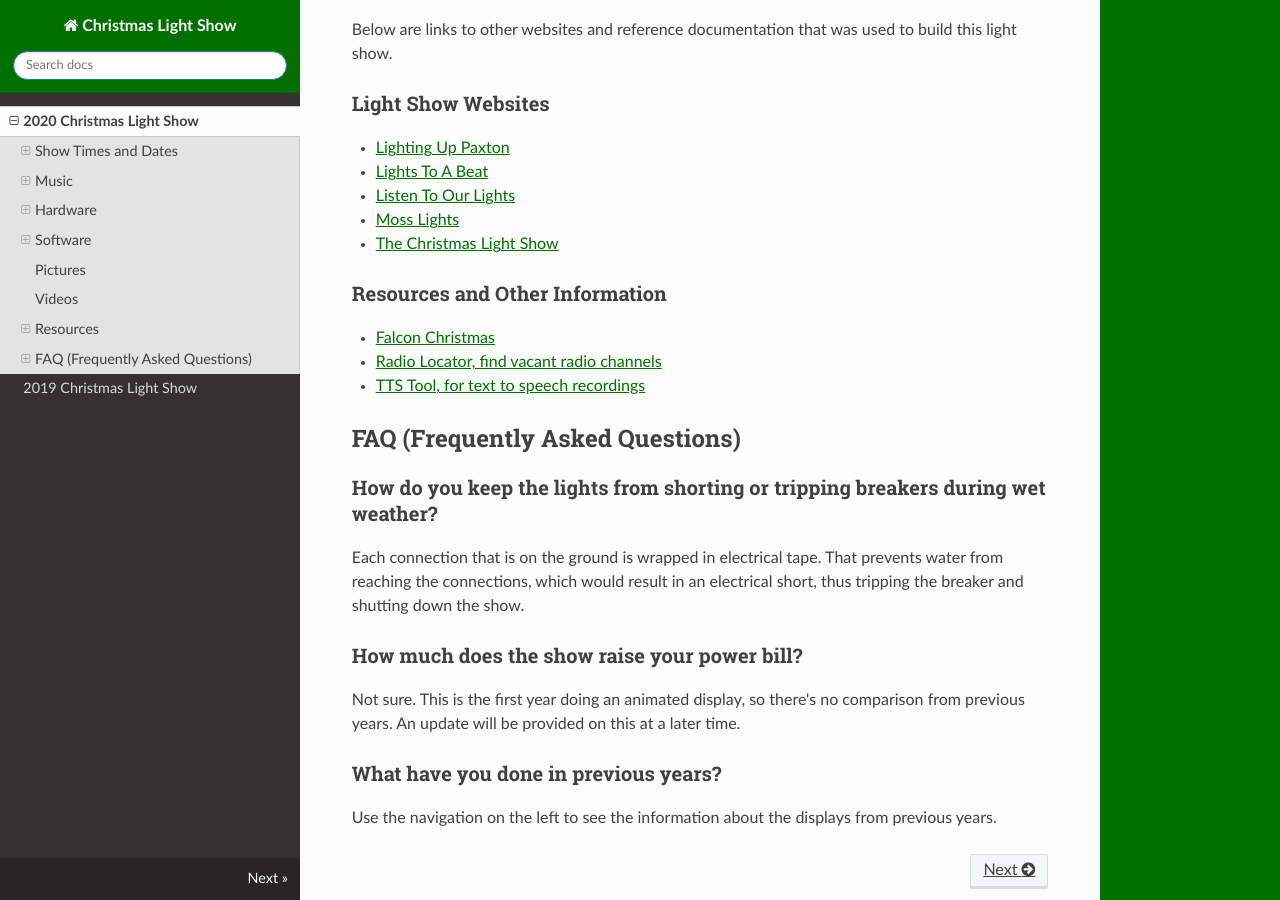
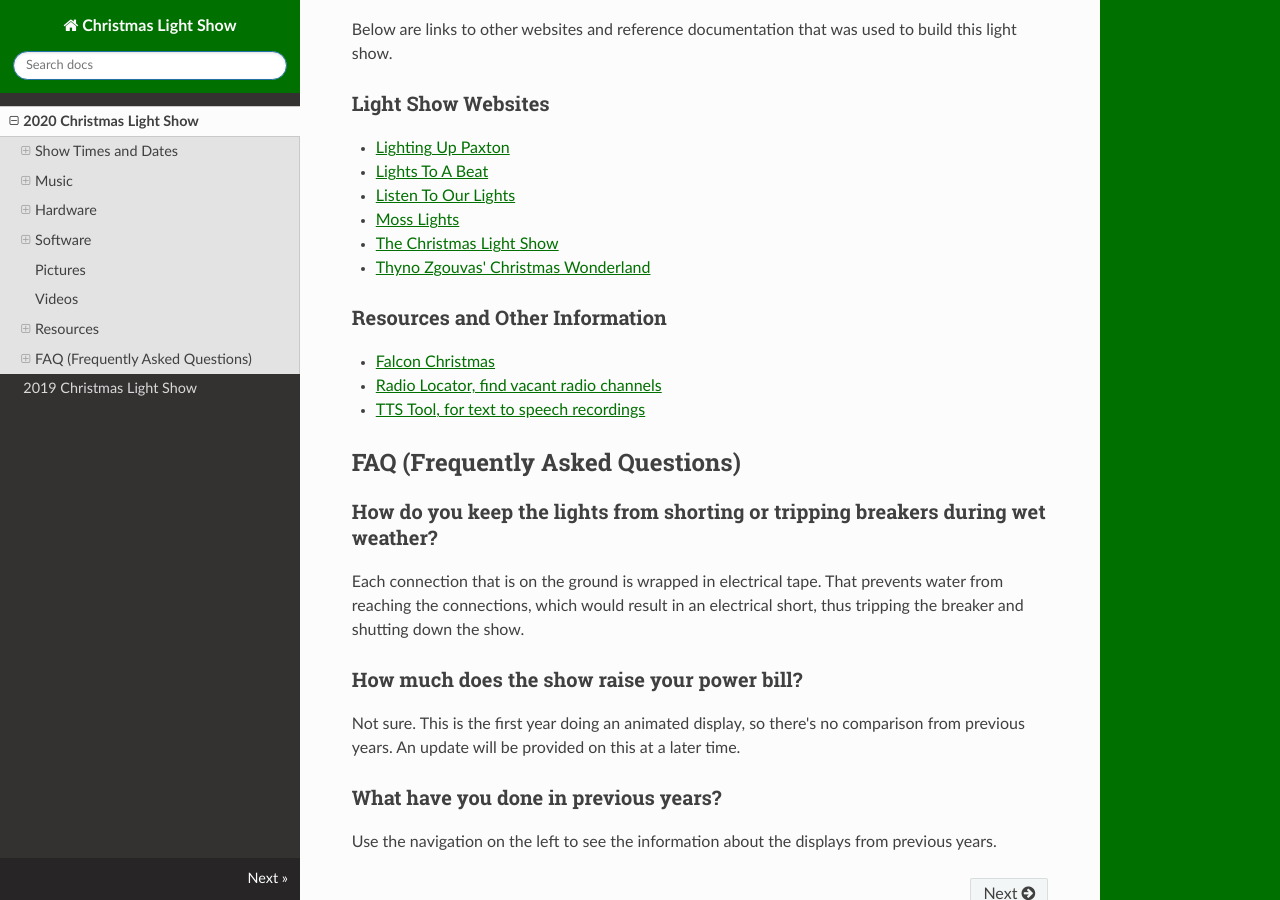
Before and after one commit to afireinside5976/christmaslights, an MkDocs documentation site: the page built from website/docs/index.md, in a window 1280 px wide and 900 px high, scrolled down 2599 px. Built offline with MkDocs 1.6.1, drawn with Linux system fonts in a browser that asks for light colours; nearby versions of some CDN libraries.

Commit message:
Commiting new files

```diff
--- a/website/docs/index.md
+++ b/website/docs/index.md
@@ -111,6 +111,7 @@ Below are links to other websites and reference documentation that was used to b
 * <a href="https://sites.google.com/site/listentoourlights/home" target="_blank">Listen To Our Lights</a>
 * <a href="http://www.mosslights.com" target="_blank">Moss Lights</a>
 * <a href="http://www.thechristmaslightshow.com/" target="_blank">The Christmas Light Show</a>
+* <a href="https://tzchristmas.com" target="_blank">Thyno Zgouvas' Christmas Wonderland</a>
 
 ### Resources and Other Information
 
```
Also changed, not shown: 8 other files.
